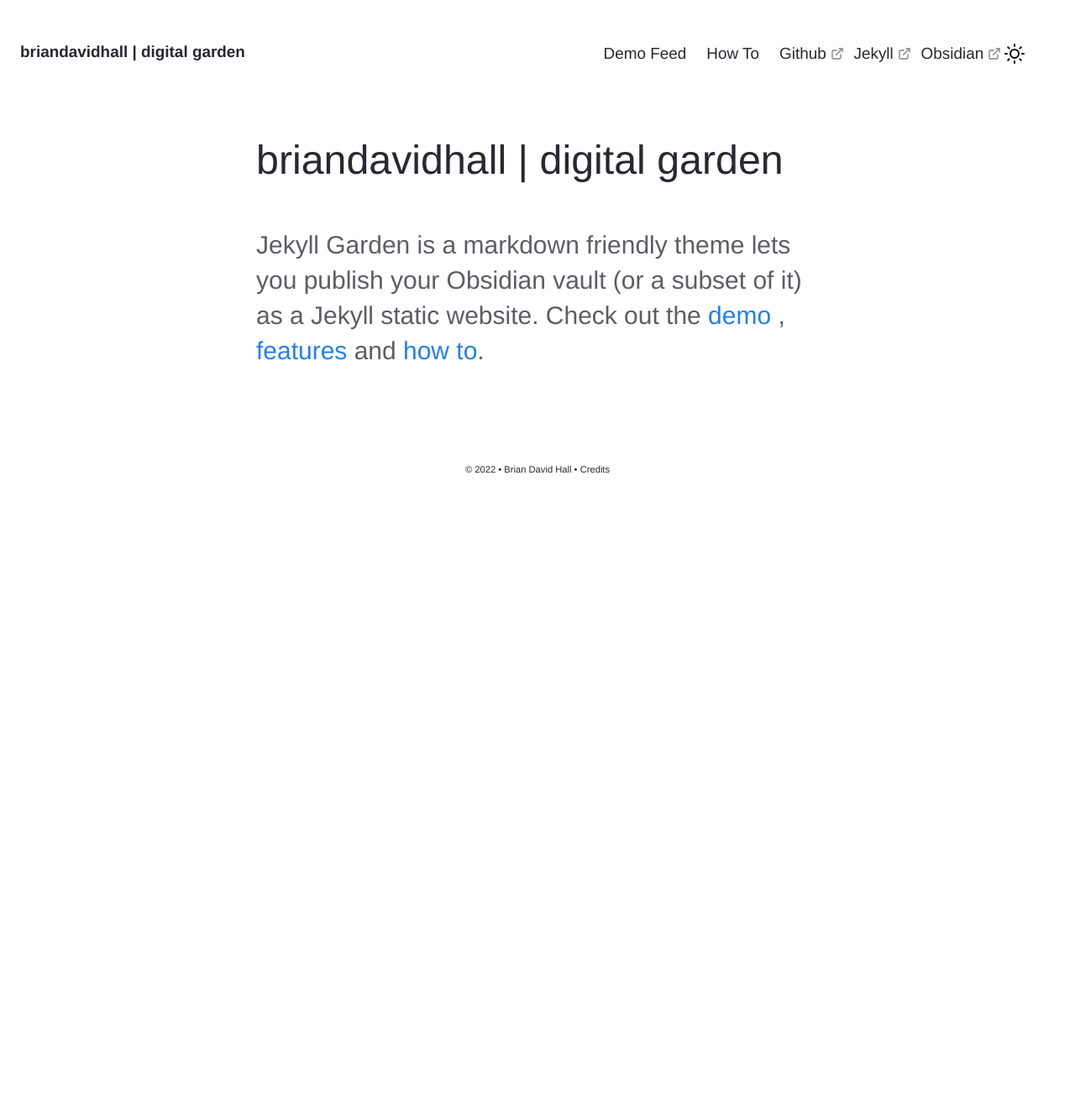
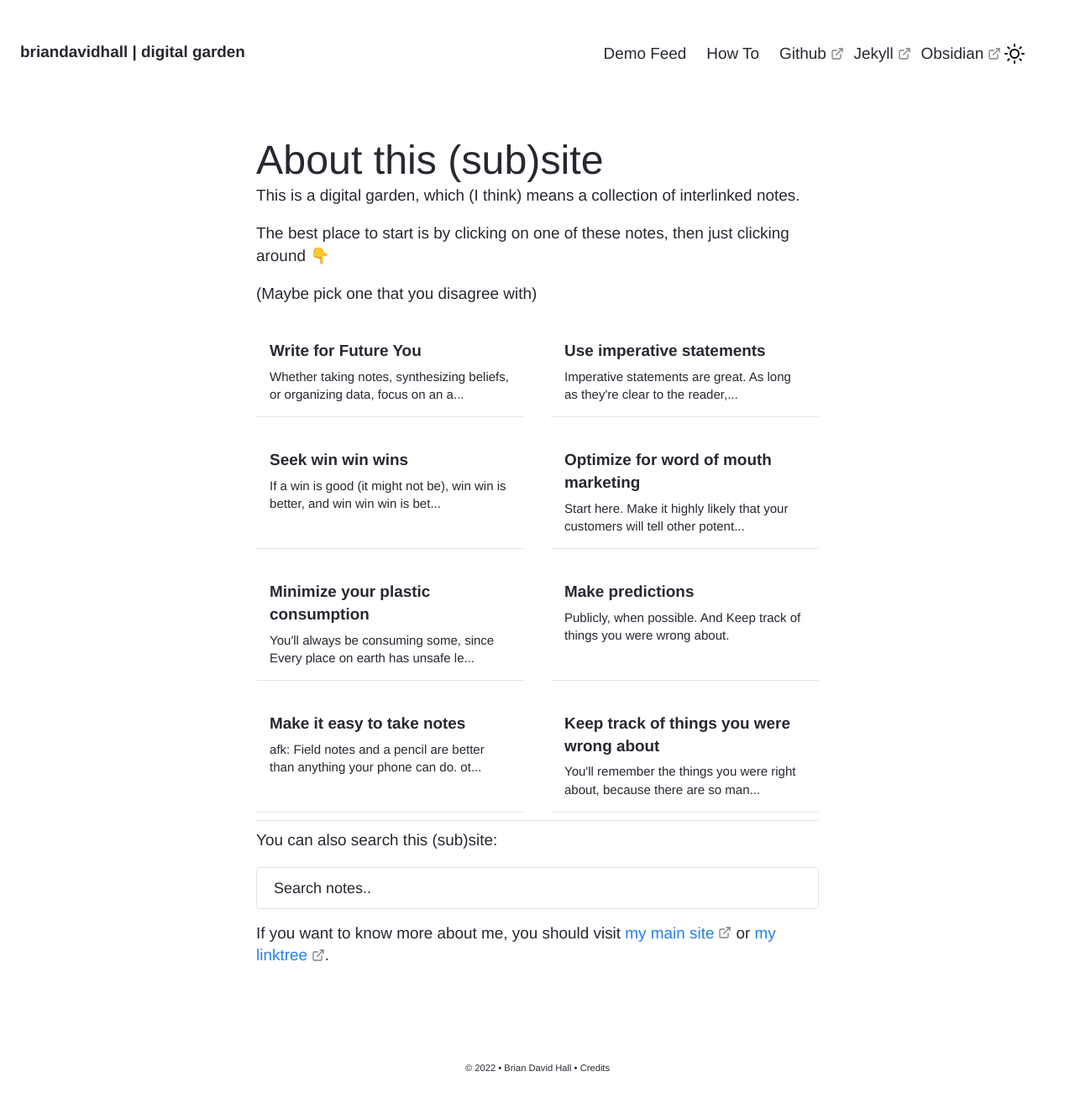
Before and after one commit to bruab/garden, a Jekyll site: the page built from pages/index.md, in a window 1280 px wide. Shown: the whole page at 84% size. Built offline with Jekyll 4.4.1, drawn with Linux system fonts in a browser that asks for light colours; before the commit the page ends 900 px from its top, so only the background shows below that.

Commit message:
get homepage to look decent

```diff
--- a/_includes/Homepage.html
+++ b/_includes/Homepage.html
@@ -1,7 +1,38 @@
 <div class="home-intro">
-    <div class="jumbo">{{site.heading}} </div>
-    <div class="home-sub-text"> <h3>
-        Jekyll Garden is a markdown friendly theme lets you publish your Obsidian vault (or a subset of it) as a Jekyll static website.
-        Check out the <a href="{{'/notes' | relative_url}}"> demo </a>, <a href="{{'/post/features' | relative_url}}"> features </a> and <a href="{{'/post/how-to' | relative_url}}"> how to</a>.
-        </h3>
-</div> </div>
+    <div class="jumbo">About this (sub)site</div>
+        <p>This is a digital garden, which (I think) means a collection of interlinked notes.</p>
+        <p>The best place to start is by clicking on one of these notes, then just clicking around 👇</p>
+        <p>(Maybe pick one that you disagree with)</p>
+
+        <!-- feed with filter-->
+        <div class="related-wrapper">
+        {% assign note_items = site.notes | sort: "date" | reverse %}
+        {% for note_items in note_items limit:8 %}
+            {%- if note_items.feed == "show" -%}
+                    <div class="notelist-feed">
+                        <a href="{{ site.baseurl }}{{note_items.url}}">
+                            <h6>{{ note_items.title }}</h6>
+                            <p class="excerpt">
+                                {{ note_items.content | strip_html | strip | remove: "[[" | remove: "]]" | remove: "-" | escape | truncate: 80 }}
+                            </p>
+                        </a>
+                    </div>
+            {%- endif -%}
+        {%- endfor -%}
+        </div>
+
+        <hr />
+        <p>You can also search this (sub)site:</p>
+
+        <!-- search bar -->
+        <div class="block">
+            <input class="input is-medium" type="text" placeholder="Search notes.." id="search-input" autocomplete="off">
+            <div id="search-results" class="search-results"></div>
+        </div>
+        <script type="text/javascript" src="{{ site.baseurl }}/assets/js/vendor/lunr.min.js"></script>
+        <script src="{{ site.baseurl }}/assets/js/Search.js"></script>
+
+        <p>If you want to know more about me, you should visit <a href="https://briandavidhall.com/">my main site</a> or <a href="https://bdh.wtf/">my linktree</a>.</p>
+
+    </div>
+</div>
--- a/_layouts/Post.html
+++ b/_layouts/Post.html
@@ -51,7 +51,6 @@
     {%- endif -%}
 
     <title>{{page.title}} - {{site.heading}}</title>
-    <script data-host="https://microanalytics.io" data-dnt="false" src="https://microanalytics.io/js/script.js" id="ZwSg9rf6GA" async defer></script>
     <link rel="canonical" href="{{site.url}}{{page.url}}" />
     <link rel="apple-touch-icon" href="{{ site.baseurl }}/assets/img/profile.png">
     <link rel="icon" href="{{ site.baseurl }}/assets/img/favicon.png" type="image/png" sizes="16x16" />
```
Also changed, not shown: other parts of _layouts/Post.html (+2 -2 lines), README.md (+2 -33 lines), _notes/About this (sub)site.md (deleted, +0 -24 lines).
